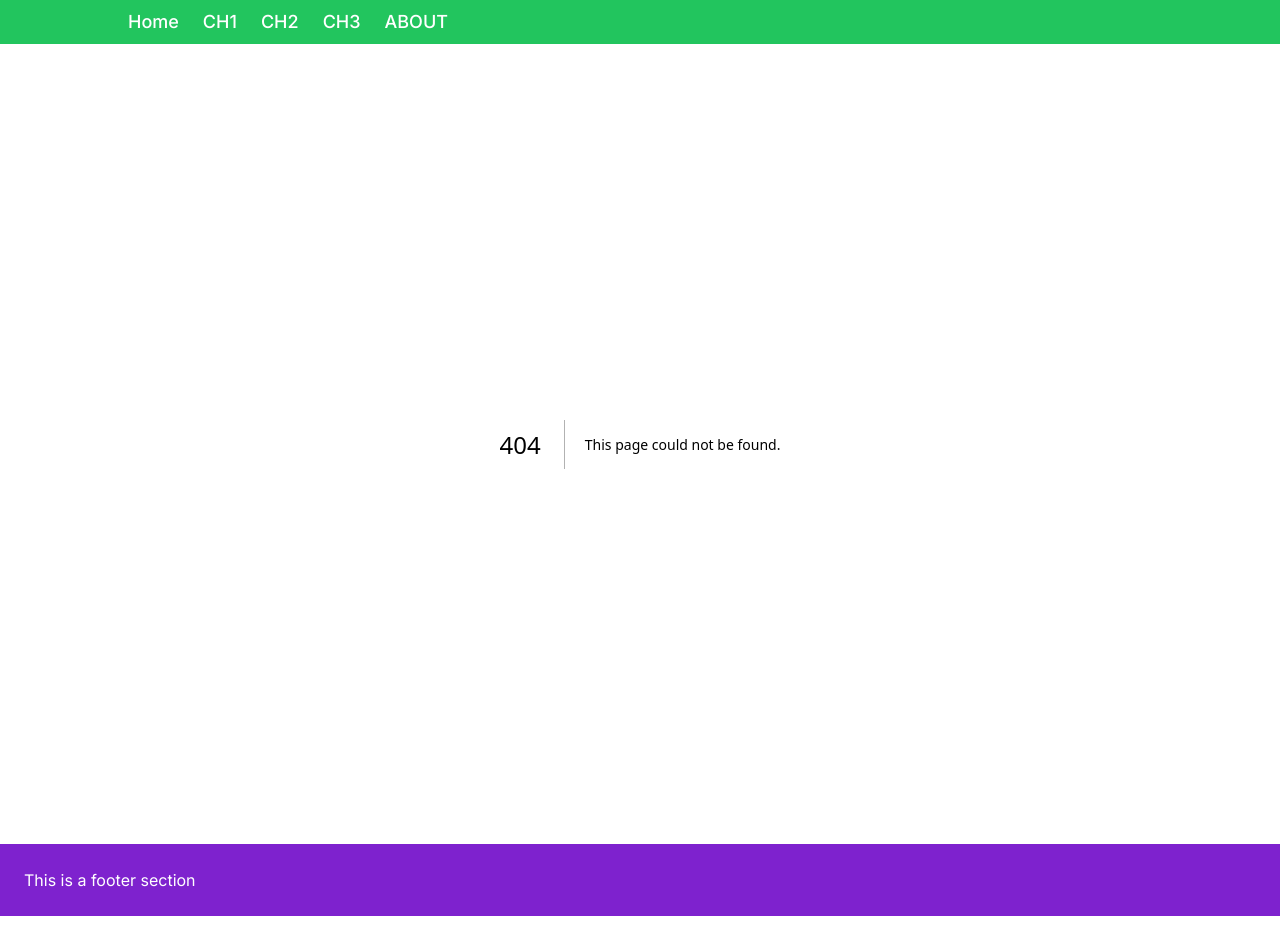
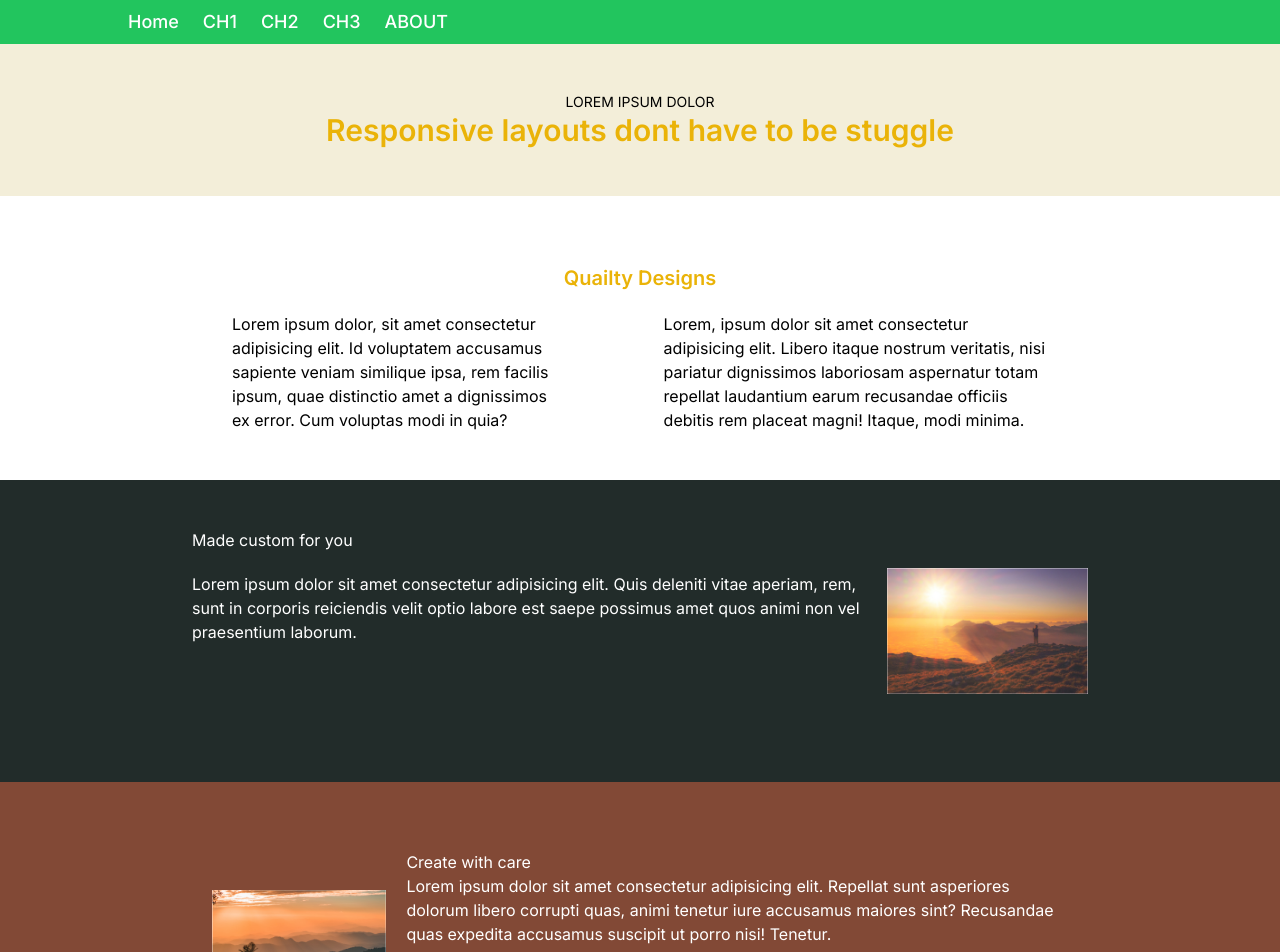
Before and after one commit to DFBlok/FrontEnd, a Next.js app in the folder tailwind/c-app/: page /CH7 in a window 1280 px wide. Before the commit this address had no page. Shown: the top 952 px of the page. Before the commit the page ends 916 px from the top, so only its background shows below. Built offline with nearby package versions, Linux system fonts and the light colour scheme.

Commit message:
challenge 7 started

```diff
--- a/tailwind/c-app/app/CH6/page.tsx
+++ b/tailwind/c-app/app/CH6/page.tsx
@@ -1,5 +1,5 @@
-import React from 'react'
-import Image from 'next/image'
+import React from "react";
+import Image from "next/image";
 
 const CH6 = () => {
   return (
@@ -24,105 +24,125 @@ const CH6 = () => {
         </section>
 
     </div> */}
-    <header className='bg-[#23424a] text-white py-12'>
-      <div className='w-[70%] mx-auto p-5 flex items-center'>
-        <div className=' w-1/2'>
-          <div className=''>
-              <h1 className='text-4xl font-semibold mb-5'>Responsive design don&apos;t have to be a stuggle</h1>
-            <p className='text-lg mb-2'>
-              Lorem ipsum dolor, sit amet consectetur adipisicing elit. Delectus saepe esse impedit dolorem repellat provident eligendi voluptates ipsum dicta
-              voluptate cupiditate vero incidunt deleniti illo, sed, beatae est alias in!
+      <header className="bg-[#23424a] text-white py-12">
+        <div className="w-[70%] mx-auto p-5 flex items-center">
+          <div className=" w-1/2">
+            <div className="">
+              <h1 className="text-4xl font-semibold mb-5">
+                Responsive design don&apos;t have to be a stuggle
+              </h1>
+              <p className="text-lg mb-2">
+                Lorem ipsum dolor, sit amet consectetur adipisicing elit.
+                Delectus saepe esse impedit dolorem repellat provident eligendi
+                voluptates ipsum dicta voluptate cupiditate vero incidunt
+                deleniti illo, sed, beatae est alias in!
               </p>
-            <a href='#nextSection'>
+              <a href="#nextSection">
                 <button className="px-3 py-2 bg-purple-600 rounded-full uppercase font-semibold text-black hover:opacity-50 hover:bg-red-400">
                   I want to learn
                 </button>
               </a>
             </div>
-
           </div>
-        <div className='w-1/2'>
-          <div className=''>
-             <img src='/asset/hero-img.jpg' alt='Description of the image' className='w-fit h-fit pl-5' />
+          <div className="w-1/2">
+            <div className="">
+              <img
+                src="/asset/hero-img.jpg"
+                alt="Description of the image"
+                className="w-fit h-fit pl-5"
+              />
             </div>
-
           </div>
         </div>
       </header>
-    <section className='text-black py-8'>
-      <div id='nextSection' className='w-[70%] mx-auto p-5'>
-        <div className='flex gap-5'>
-          <div className='flex-initial w-3/4'>
-            <h1 className='text-purple-600 text-3xl mb-6'>
+      <section className="text-black py-8">
+        <div id="nextSection" className="w-[70%] mx-auto p-5">
+          <div className="flex gap-5">
+            <div className="flex-initial w-3/4">
+              <h1 className="text-purple-600 text-3xl mb-6">
                 Quality design made custom, on demand, just for you
               </h1>
-            <p className='text-lg mb-6'>
-              Lorem ipsum dolor sit amet consectetur adipisicing elit. Ipsa maxime nostrum quidem, adipisci eum odit voluptates. Ipsum commodi esse
-              odio facilis praesentium quibusdam obcaecati explicabo fuga, provident illo reprehenderit similique?
+              <p className="text-lg mb-6">
+                Lorem ipsum dolor sit amet consectetur adipisicing elit. Ipsa
+                maxime nostrum quidem, adipisci eum odit voluptates. Ipsum
+                commodi esse odio facilis praesentium quibusdam obcaecati
+                explicabo fuga, provident illo reprehenderit similique?
               </p>
-            <p className='text-lg mb-6'>
-              Lorem ipsum dolor sit amet consectetur adipisicing elit. In minima architecto incidunt atque dolores
-              facilis modi deleniti voluptates, hic corrupti quam nobis harum, neque natus eveniet numquam libero consequatur id.
+              <p className="text-lg mb-6">
+                Lorem ipsum dolor sit amet consectetur adipisicing elit. In
+                minima architecto incidunt atque dolores facilis modi deleniti
+                voluptates, hic corrupti quam nobis harum, neque natus eveniet
+                numquam libero consequatur id.
               </p>
-            <p className='text-lg mb-6'>
-                Lorem ipsum dolor, sit amet consectetur adipisicing elit. Autem odit quo corporis alias itaque quisquam suscipit beatae tempore, fuga vel quaerat eveniet sit illum libero, et molestiae ex quos dolor?
+              <p className="text-lg mb-6">
+                Lorem ipsum dolor, sit amet consectetur adipisicing elit. Autem
+                odit quo corporis alias itaque quisquam suscipit beatae tempore,
+                fuga vel quaerat eveniet sit illum libero, et molestiae ex quos
+                dolor?
               </p>
             </div>
-        <div className='flex-initial w-1/4 bg-green-900 text-white p-4'>
+            <div className="flex-initial w-1/4 bg-green-900 text-white p-4">
               <div>
-                <div >
-                    <div className='text-center p-5'>
-                    <h1 className='font-bold text-2xl mb-4'>Cheap</h1>
-                    <p className='text-center'>
-                    Lorem ipsum dolor sit amet consectetur adipisicing elit. Eius hic dignissimos error nemo? Soluta error autem sapiente dignissimos in earum eos, ratione voluptatum quia? Excepturi aut minima aperiam vero quidem.
+                <div>
+                  <div className="text-center p-5">
+                    <h1 className="font-bold text-2xl mb-4">Cheap</h1>
+                    <p className="text-center">
+                      Lorem ipsum dolor sit amet consectetur adipisicing elit.
+                      Eius hic dignissimos error nemo? Soluta error autem
+                      sapiente dignissimos in earum eos, ratione voluptatum
+                      quia? Excepturi aut minima aperiam vero quidem.
                     </p>
                   </div>
-                <div className='text-center p-5'>
-                    <h1 className='font-bold text-2xl mb-4'>Quick</h1>
-                    <p className='text-center'>
-                    Lorem ipsum dolor sit amet consectetur adipisicing elit. Dignissimos doloremque, ab corporis assumenda nisi officia. Saepe quo enim praesentium placeat eum odio perferendis similique porro autem quasi, ea sunt nam?
+                  <div className="text-center p-5">
+                    <h1 className="font-bold text-2xl mb-4">Quick</h1>
+                    <p className="text-center">
+                      Lorem ipsum dolor sit amet consectetur adipisicing elit.
+                      Dignissimos doloremque, ab corporis assumenda nisi
+                      officia. Saepe quo enim praesentium placeat eum odio
+                      perferendis similique porro autem quasi, ea sunt nam?
                     </p>
                   </div>
-                <div className='text-center p-5'>
-                    <h1 className=' font-bold text-2xl mb-4'>Quality</h1>
-                    <p className='text-center'>
-                        Lorem, ipsum dolor sit amet consectetur adipisicing elit. Unde officiis quis commodi accusamus iste vero debitis saepe nam! Quos nisi perspiciatis dolore tempore! Unde doloribus repudiandae perferendis minima totam blanditiis.
+                  <div className="text-center p-5">
+                    <h1 className=" font-bold text-2xl mb-4">Quality</h1>
+                    <p className="text-center">
+                      Lorem, ipsum dolor sit amet consectetur adipisicing elit.
+                      Unde officiis quis commodi accusamus iste vero debitis
+                      saepe nam! Quos nisi perspiciatis dolore tempore! Unde
+                      doloribus repudiandae perferendis minima totam blanditiis.
                     </p>
                   </div>
                 </div>
-
               </div>
             </div>
-
           </div>
-
         </div>
-
       </section>
-    <section className='bg-[teal] text-white py-12'>
-      <div className='w-[70%] mx-auto p-5 flex items-center'>
-        <div className='flex gap-10'>
-          <div className='text-center'>
-            <h1 className='font-bold text-4xl mb-5'>Cheap</h1>
-            <p className='text-sm'>
-              Lorem ipsum dolor sit, amet consectetur adipisicing elit. Tenetur, doloremque! Nostrum maiores, quo doloribus, quae accusamus ipsa fugit neque,
-              ea repellendus veritatis a aut laboriosam nulla enim voluptate eaque assumenda!</p>
-          </div>
-          <div className='text-center'>
-            <h1 className='font-bold text-4xl mb-5'>Quick</h1>
-            <p className='text-sm'>
-              Lorem ipsum dolor sit amet consectetur adipisicing elit. Aperiam exercitationem quae voluptatibus, veniam iusto hic ducimus vero,
-              est assumenda sed accusantium aspernatur dignissimos magnam minus esse porro quisquam vel eos!
+      <section className="bg-[teal] text-white py-12">
+        <div className="w-[70%] mx-auto p-5 flex items-center">
+          <div className="flex gap-10">
+            <div className="text-center">
+              <h1 className="font-bold text-4xl mb-5">Cheap</h1>
+              <p className="text-sm">
+                Lorem ipsum dolor sit, amet consectetur adipisicing elit.
+                Tenetur, doloremque! Nostrum maiores, quo doloribus, quae
+                accusamus ipsa fugit neque, ea repellendus veritatis a aut
+                laboriosam nulla enim voluptate eaque assumenda!
               </p>
             </div>
-
+            <div className="text-center">
+              <h1 className="font-bold text-4xl mb-5">Quick</h1>
+              <p className="text-sm">
+                Lorem ipsum dolor sit amet consectetur adipisicing elit. Aperiam
+                exercitationem quae voluptatibus, veniam iusto hic ducimus vero,
+                est assumenda sed accusantium aspernatur dignissimos magnam
+                minus esse porro quisquam vel eos!
+              </p>
             </div>
-
           </div>
-
+        </div>
       </section>
     </>
-  )
-}
+  );
+};
 
-export default CH6
+export default CH6;
--- /dev/null
+++ b/tailwind/c-app/app/CH7/page.tsx
@@ -0,0 +1,76 @@
+import React from "react";
+
+const CH7 = () => {
+  return (
+    <div>
+      <section className="bg-[rgb(243,238,217)] py-12">
+        <div className="w-[70%] mx-auto flex-col text-center items-center justify-center gap-1">
+          <h3 className="uppercase text-sm font">Lorem ipsum dolor</h3>
+          <h1 className="text-3xl text-yellow-500 px-10 font-semibold">
+            Responsive layouts dont have to be stuggle
+          </h1>
+        </div>
+      </section>
+      <section>
+        <div className="py-12">
+          <div className="w-[70%] mx-auto">
+            <h1 className="text-center text-xl text-yellow-500 p-5 font-semibold">
+              Quailty Designs
+            </h1>
+            <div className="flex gap-5">
+              <p className="px-10">
+                Lorem ipsum dolor, sit amet consectetur adipisicing elit. Id
+                voluptatem accusamus sapiente veniam similique ipsa, rem facilis
+                ipsum, quae distinctio amet a dignissimos ex error. Cum voluptas
+                modi in quia?
+              </p>
+
+              <p className="px-10">
+                Lorem, ipsum dolor sit amet consectetur adipisicing elit. Libero
+                itaque nostrum veritatis, nisi pariatur dignissimos laboriosam
+                aspernatur totam repellat laudantium earum recusandae officiis
+                debitis rem placeat magni! Itaque, modi minima.
+              </p>
+            </div>
+          </div>
+        </div>
+      </section>
+      <section className="bg-[#222c2a] text-white py-12">
+        <div className=" w-[70%] mx-auto flex item-center gap-3 ">
+          <div className="">
+            <h1 className="mb-5 ">Made custom for you</h1>
+            <p>
+              Lorem ipsum dolor sit amet consectetur adipisicing elit. Quis
+              deleniti vitae aperiam, rem, sunt in corporis reiciendis velit
+              optio labore est saepe possimus amet quos animi non vel
+              praesentium laborum.
+            </p>
+          </div>
+          <div className="w-fit h-max py-10">
+            <img src="./asset/image-01.jpg" alt="sunrise" />
+          </div>
+        </div>
+      </section>
+      <section className="bg-[#824936] text-white py-12">
+        <div className="w-[70%] mx-auto flex gap-5 p-5">
+          <div>
+            <div className="w-fit h-max py-10">
+              <img src="./asset/image-02.jpg" alt="sunrise2" />
+            </div>
+          </div>
+          <div>
+            <h1>Create with care</h1>
+            <p>
+              Lorem ipsum dolor sit amet consectetur adipisicing elit. Repellat
+              sunt asperiores dolorum libero corrupti quas, animi tenetur iure
+              accusamus maiores sint? Recusandae quas expedita accusamus
+              suscipit ut porro nisi! Tenetur.
+            </p>
+          </div>
+        </div>
+      </section>
+    </div>
+  );
+};
+
+export default CH7;
```
Also changed, not shown: tailwind/c-app/public/asset/image-01.jpg (added), tailwind/c-app/public/asset/image-02.jpg (added). Lines whose indentation alone changed are shown as unchanged.
